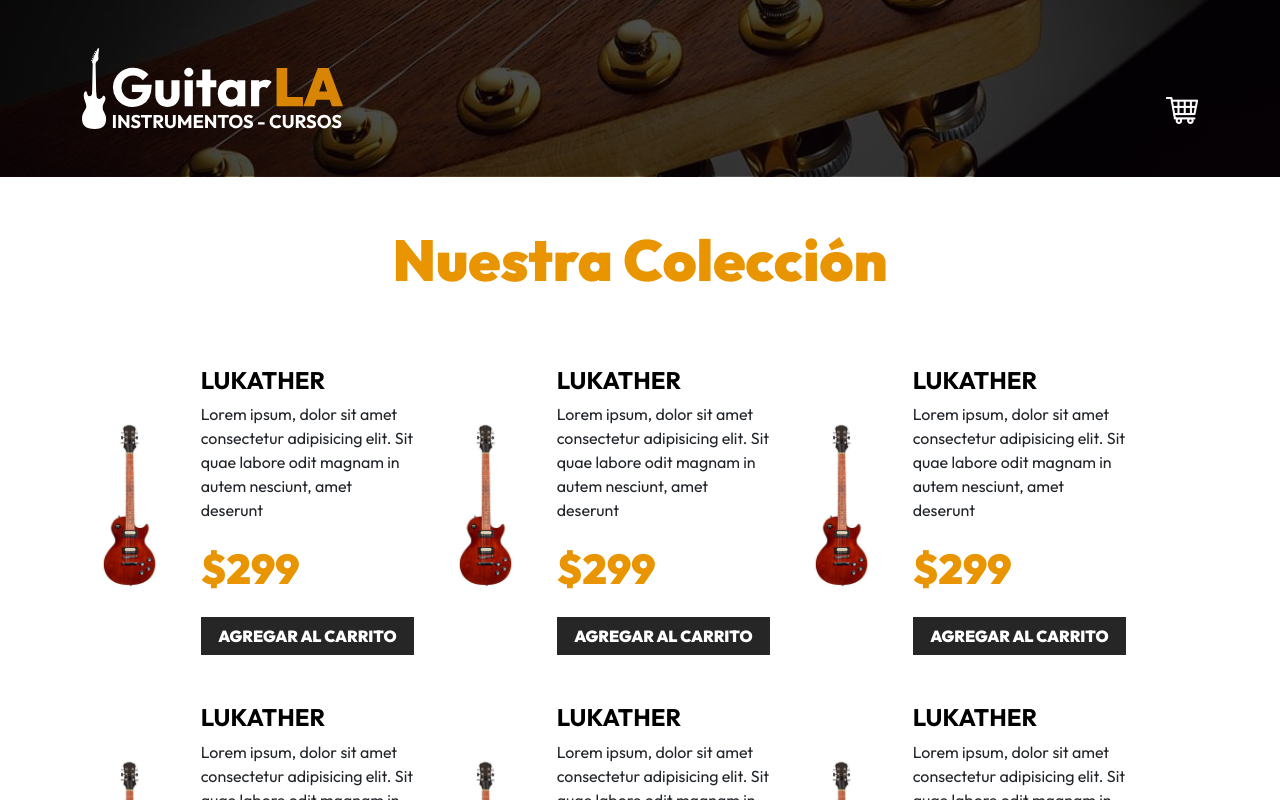
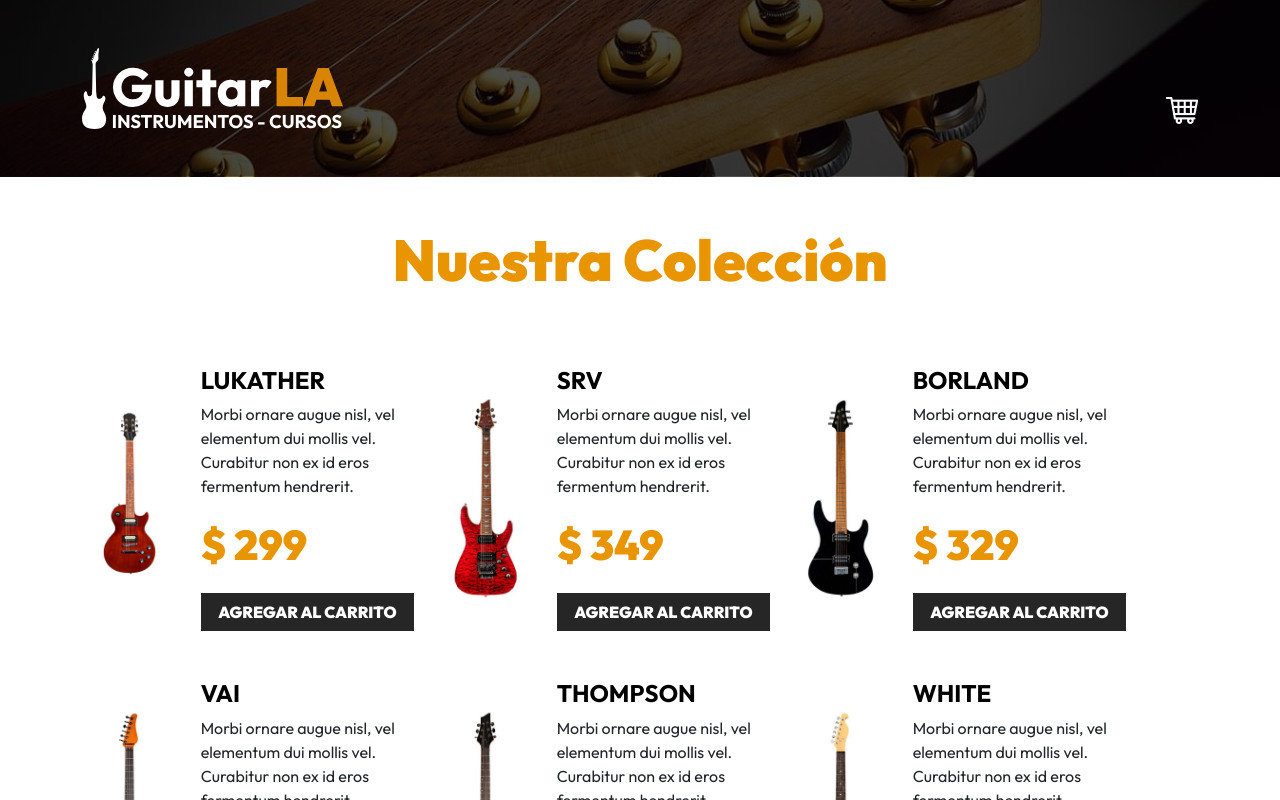
Before and after one commit to ahernandez93/guitarla, a React (Vite) app: page / in a window 1280 px wide. Shown: the top 800 px of the page. Built offline with nearby package versions, Linux system fonts and the light colour scheme.

Commit message:
Hasta leccion 72

```diff
--- a/src/App.jsx
+++ b/src/App.jsx
@@ -6,22 +6,38 @@
 function App() {
 
   const [data, setData] = useState(db)
+  const [cart, setCart] = useState([])
+
+  function addToCart(item) {
+    const itemExists = cart.findIndex(guitar => guitar.id === item.id)
+    if(itemExists >= 0){
+      const updatedCart = [...cart]
+      updatedCart[itemExists].quantity++
+      setCart(updatedCart)
+    }else{
+      item.quantity = 1
+      setCart([...cart, item])
+    }
+  }
 
   return (
     <>
       <Header></Header>
       <main className="container-xl mt-5">
         <h2 className="text-center">Nuestra Colección</h2>
-
         <div className="row mt-5">
-          {data.map(() => (
-            <Guitar></Guitar>
+          {data.map((guitar) => (
+            <Guitar
+              key={guitar.id}
+              guitar={guitar}
+              setCart={setCart}
+              addToCart={addToCart}
+            >
+            </Guitar>
           ))}
 
         </div>
       </main>
-
-
       <footer className="bg-dark mt-5 py-5">
         <div className="container-xl">
           <p className="text-white text-center fs-4 mt-4 m-md-0">GuitarLA - Todos los derechos Reservados</p>
--- a/src/components/Guitar.jsx
+++ b/src/components/Guitar.jsx
@@ -1,16 +1,20 @@
-export default function Guitar() {
+export default function Guitar({guitar, addToCart}) {
+
+    const {id, name, image, description, price } = guitar
+
     return (
         <div className="col-md-6 col-lg-4 my-4 row align-items-center">
             <div className="col-4">
-                <img className="img-fluid" src="./public/img/guitarra_01.jpg" alt="imagen guitarra" />
+                <img className="img-fluid" src={`/img/${image}.jpg` } alt="imagen guitarra" />
             </div>
             <div className="col-8">
-                <h3 className="text-black fs-4 fw-bold text-uppercase">Lukather</h3>
-                <p>Lorem ipsum, dolor sit amet consectetur adipisicing elit. Sit quae labore odit magnam in autem nesciunt, amet deserunt</p>
-                <p className="fw-black text-primary fs-3">$299</p>
+                <h3 className="text-black fs-4 fw-bold text-uppercase">{name}</h3>
+                <p>{description}</p>
+                <p className="fw-black text-primary fs-3">$ {price}</p>
                 <button
                     type="button"
                     className="btn btn-dark w-100"
+                    onClick={() => addToCart(guitar)}
                 >Agregar al Carrito</button>
             </div>
         </div>
```
